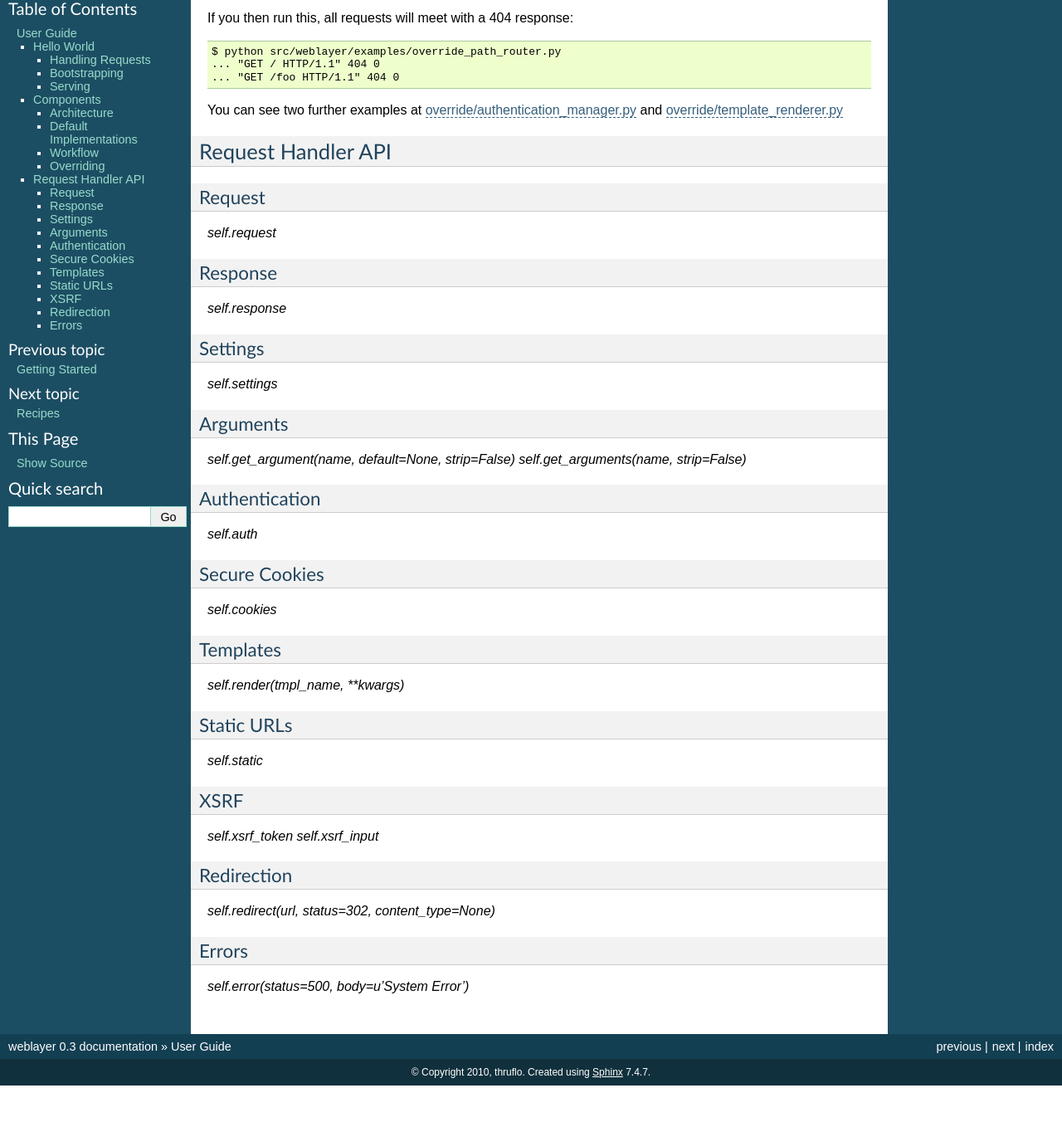
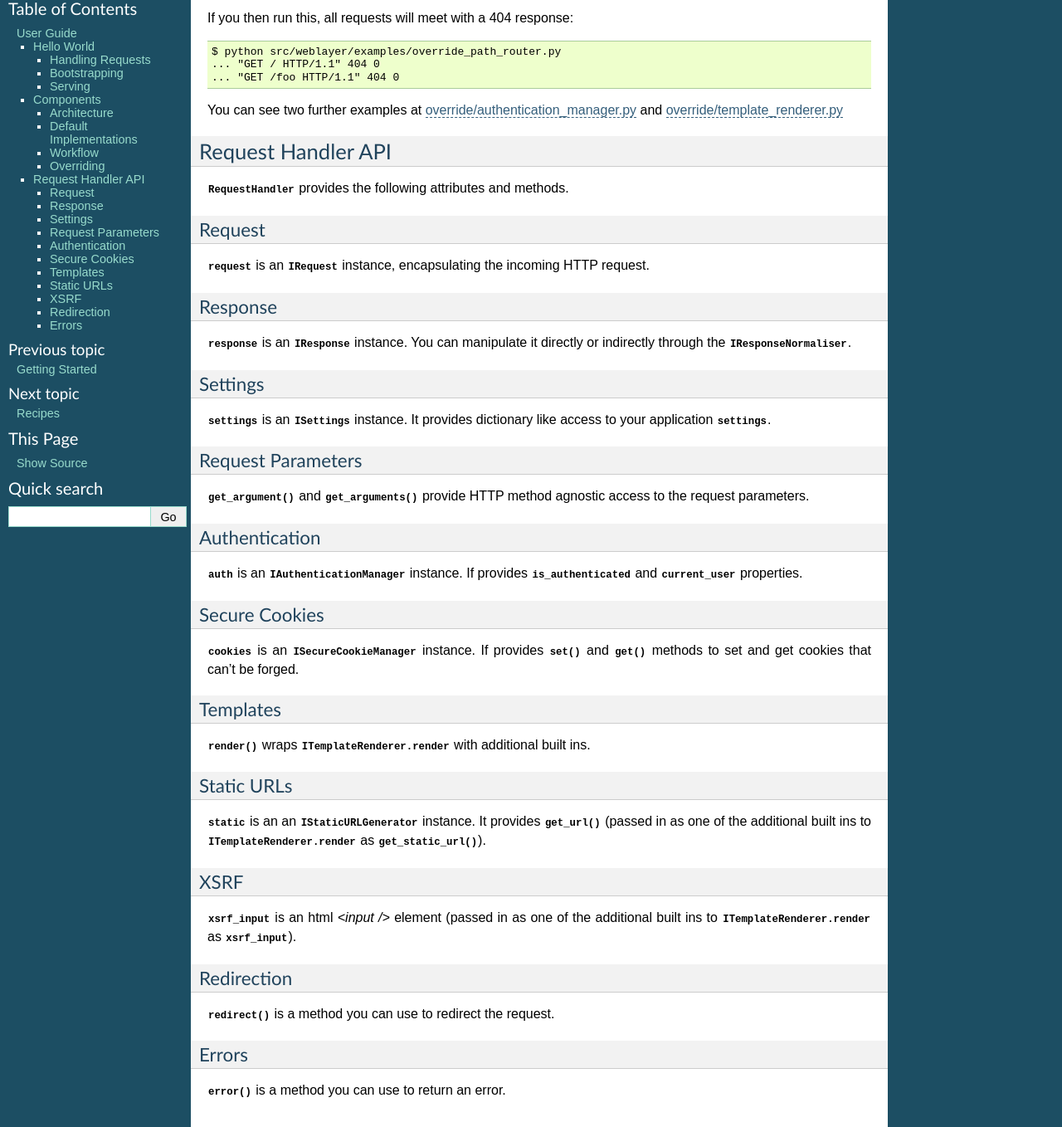
Before and after one commit to thruflo/weblayer, a Sphinx documentation site: the page built from doc/userguide.rst, in a window 1280 px wide and 1400 px high, scrolled down 5171 px, cut to the strip 42-1400 px from the top of the window. Shown: the whole strip at 83% size. Built offline with Sphinx 7.4.7, drawn with Linux system fonts in a browser that asks for light colours; before the commit the page ends 6521 px from its top, so only the background shows below that.

Commit message:
documented the RequestHandler api

```diff
--- a/doc/userguide.rst
+++ b/doc/userguide.rst
@@ -245,65 +245,62 @@ You can see two further examples at `override/authentication_manager.py`_ and `o
 Request Handler API
 ===================
 
-
+:py:class:`~weblayer.request.RequestHandler` provides the following attributes and methods.
 
 Request
 -------
 
-`self.request`
+:py:attr:`~weblayer.request.RequestHandler.request` is an :py:class:`~weblayer.interfaces.IRequest` instance, encapsulating the incoming HTTP request.
 
 Response
 --------
 
-`self.response`
+:py:attr:`~weblayer.request.RequestHandler.response` is an :py:class:`~weblayer.interfaces.IResponse` instance.  You can manipulate it directly or indirectly through the :py:class:`~weblayer.interfaces.IResponseNormaliser`.
 
 Settings
 --------
 
-`self.settings`
+:py:attr:`~weblayer.request.RequestHandler.settings` is an :py:class:`~weblayer.interfaces.ISettings` instance.  It provides dictionary like access to your application :py:mod:`~weblayer.settings`.
 
-Arguments
----------
+Request Parameters
+------------------
 
-`self.get_argument(name, default=None, strip=False)`
-`self.get_arguments(name, strip=False)`
+:py:meth:`~weblayer.request.RequestHandler.get_argument` and :py:meth:`~weblayer.request.RequestHandler.get_arguments` provide HTTP method agnostic access to the request parameters.
 
 Authentication
 --------------
 
-`self.auth`
+:py:attr:`~weblayer.request.RequestHandler.auth` is an :py:class:`~weblayer.interfaces.IAuthenticationManager` instance.  If provides :py:attr:`~weblayer.interfaces.IAuthenticationManager.is_authenticated` and :py:attr:`~weblayer.interfaces.IAuthenticationManager.current_user` properties.
 
 Secure Cookies
 --------------
 
-`self.cookies`
+:py:attr:`~weblayer.request.RequestHandler.cookies` is an :py:class:`~weblayer.interfaces.ISecureCookieManager` instance.  If provides :py:meth:`~weblayer.interfaces.ISecureCookieManager.set` and :py:meth:`~weblayer.interfaces.IAuthenticationManager.get` methods to set and get cookies that can't be forged.
 
 Templates
 ---------
 
-`self.render(tmpl_name, **kwargs)`
+:py:meth:`~weblayer.request.RequestHandler.render` wraps :py:meth:`ITemplateRenderer.render <weblayer.interfaces.ITemplateRenderer.render>` with additional built ins.
 
 Static URLs
 -----------
 
-`self.static`
+:py:attr:`~weblayer.request.RequestHandler.static` is an an :py:class:`~weblayer.interfaces.IStaticURLGenerator` instance.  It provides :py:meth:`~weblayer.interfaces.IStaticURLGenerator.get_url` (passed in as one of the additional built ins to :py:meth:`ITemplateRenderer.render <weblayer.interfaces.ITemplateRenderer.render>` as :py:func:`get_static_url`).
 
 XSRF
 ----
 
-`self.xsrf_token`
-`self.xsrf_input`
+:py:attr:`~weblayer.request.RequestHandler.xsrf_input` is an html `<input />` element (passed in as one of the additional built ins to :py:meth:`ITemplateRenderer.render <weblayer.interfaces.ITemplateRenderer.render>` as :py:obj:`xsrf_input`).
 
 Redirection
 -----------
 
-`self.redirect(url, status=302, content_type=None)`
+:py:meth:`~weblayer.request.RequestHandler.redirect` is a method you can use to redirect the request.
 
 Errors
 ------
 
-`self.error(status=500, body=u'System Error')`
-
+:py:meth:`~weblayer.request.RequestHandler.error` is a method you can use to return an error.
 
 .. _`helloworld.py`: http://github.com/thruflo/weblayer/tree/master/src/weblayer/examples/helloworld.py
 .. _`override/path_router.py`: http://github.com/thruflo/weblayer/tree/master/src/weblayer/examples/override/path_router.py
```
Also changed, not shown: 1 other file.
